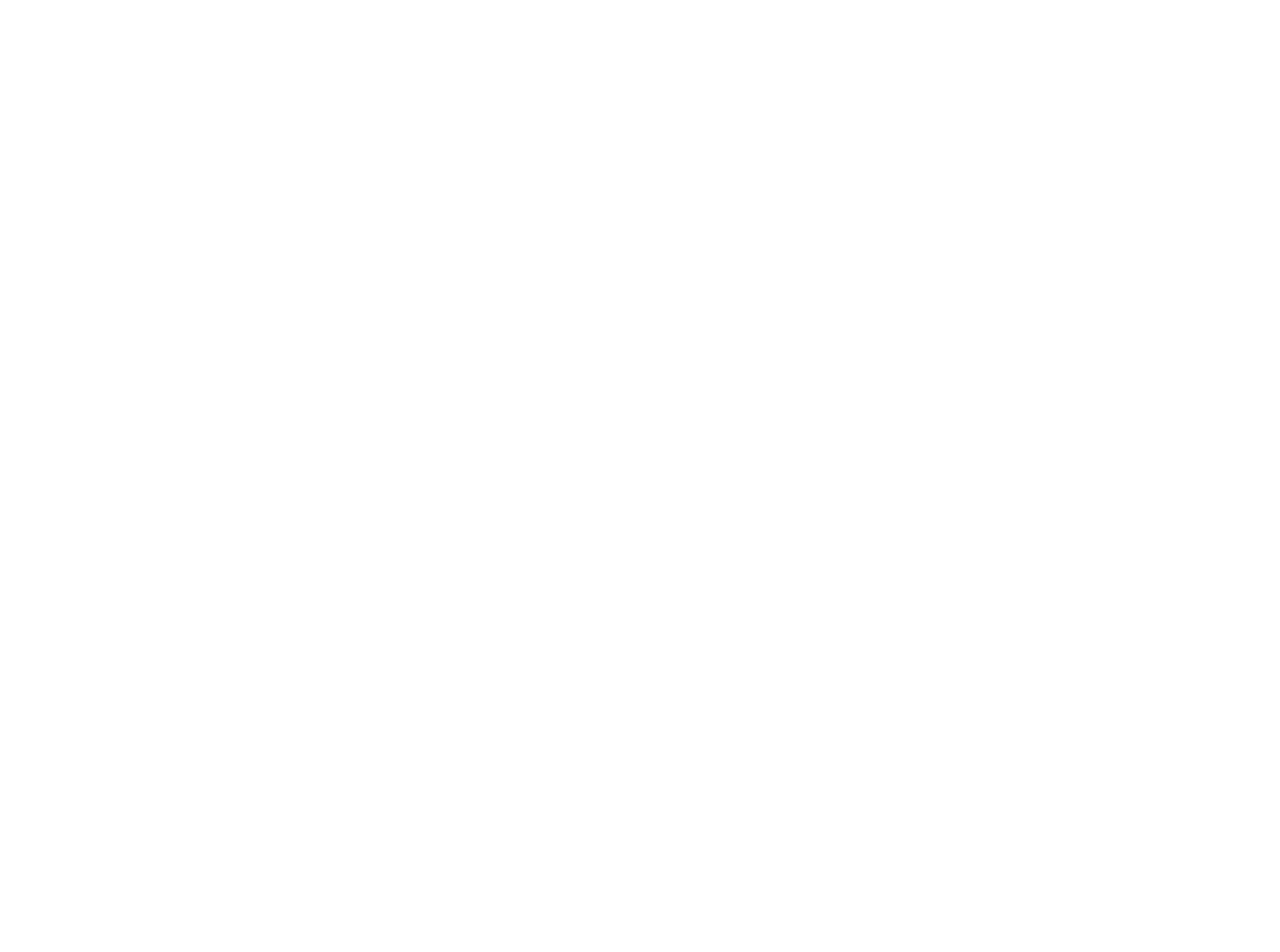
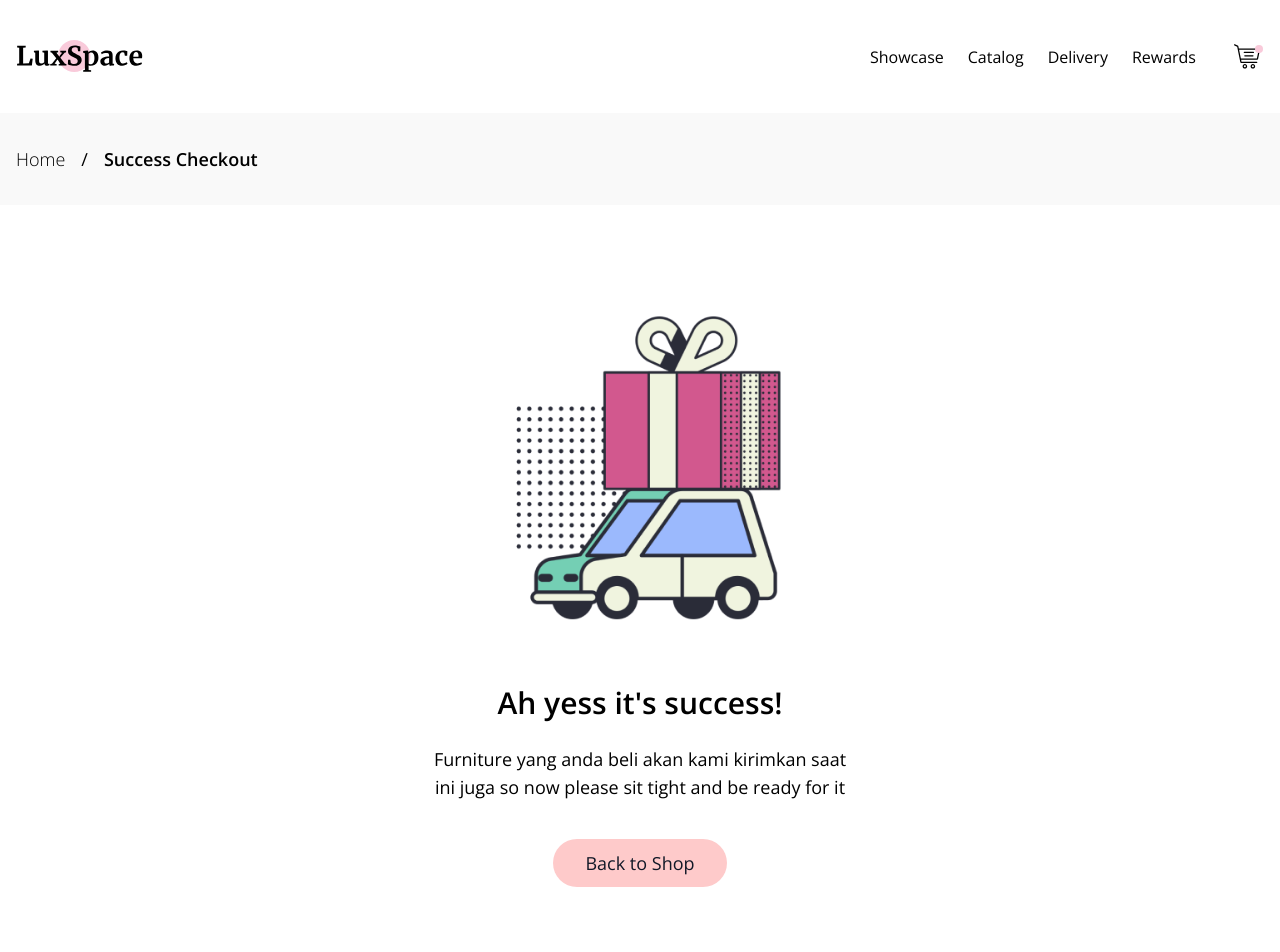
Before and after one commit to fajarfadillahh/luxspace-furniture-ecommerce-react-tailwind, a React (Vite) app: page /success in a window 1280 px wide. Before the commit this address had no page. Shown: the top 952 px of the page. Before the commit the page ends 800 px from the top, so only its background shows below. Built offline with nearby package versions, Linux system fonts and the light colour scheme.

Commit message:
create Success Page

```diff
--- a/src/App.jsx
+++ b/src/App.jsx
@@ -4,6 +4,7 @@
 import Home from "./pages/Home";
 import Details from "./pages/Details";
 import Cart from "./pages/Cart";
+import Success from "./pages/Success";
 
 export default function App() {
   return (
@@ -13,6 +14,7 @@
           <Route exact path="/" element={<Home />} />
           <Route path="/categories/:idc" element={<Details />} />
           <Route path="/cart" element={<Cart />} />
+          <Route path="/success" element={<Success />} />
         </Routes>
       </Router>
     </>
--- /dev/null
+++ b/src/pages/Success.jsx
@@ -0,0 +1,47 @@
+import React from "react";
+import { Link } from "react-router-dom";
+
+import Header from "../parts/Header";
+import Breadcrumb from "../components/Breadcrumb";
+import Sitemap from "../parts/Sitemap";
+import Footer from "../parts/Footer";
+
+import SuccessImg from "../assets/images/content/success-image.png";
+
+export default function Success() {
+  return (
+    <>
+      <Header theme="white" />
+      <Breadcrumb
+        list={[
+          { url: "/", name: "Home" },
+          { url: "/success", name: "Success Checkout" },
+        ]}
+      />
+
+      <section class="py-4 md:py-16">
+        <div class="container mx-auto min-h-screen px-4">
+          <div class="flex flex-col items-center justify-center">
+            <div class="w-full text-center md:w-4/12">
+              <img src={SuccessImg} alt="Success Image" />
+              <h2 class="mb-6 text-3xl font-semibold">Ah yess it's success!</h2>
+              <p class="mb-12 text-lg">
+                Furniture yang anda beli akan kami kirimkan saat ini juga so now
+                please sit tight and be ready for it
+              </p>
+              <Link
+                to="/"
+                class="w-full rounded-full bg-red-200 py-3 px-8 text-lg text-gray-900 transition duration-200 focus:text-black focus:outline-none"
+              >
+                Back to Shop
+              </Link>
+            </div>
+          </div>
+        </div>
+      </section>
+
+      <Sitemap />
+      <Footer />
+    </>
+  );
+}
```
